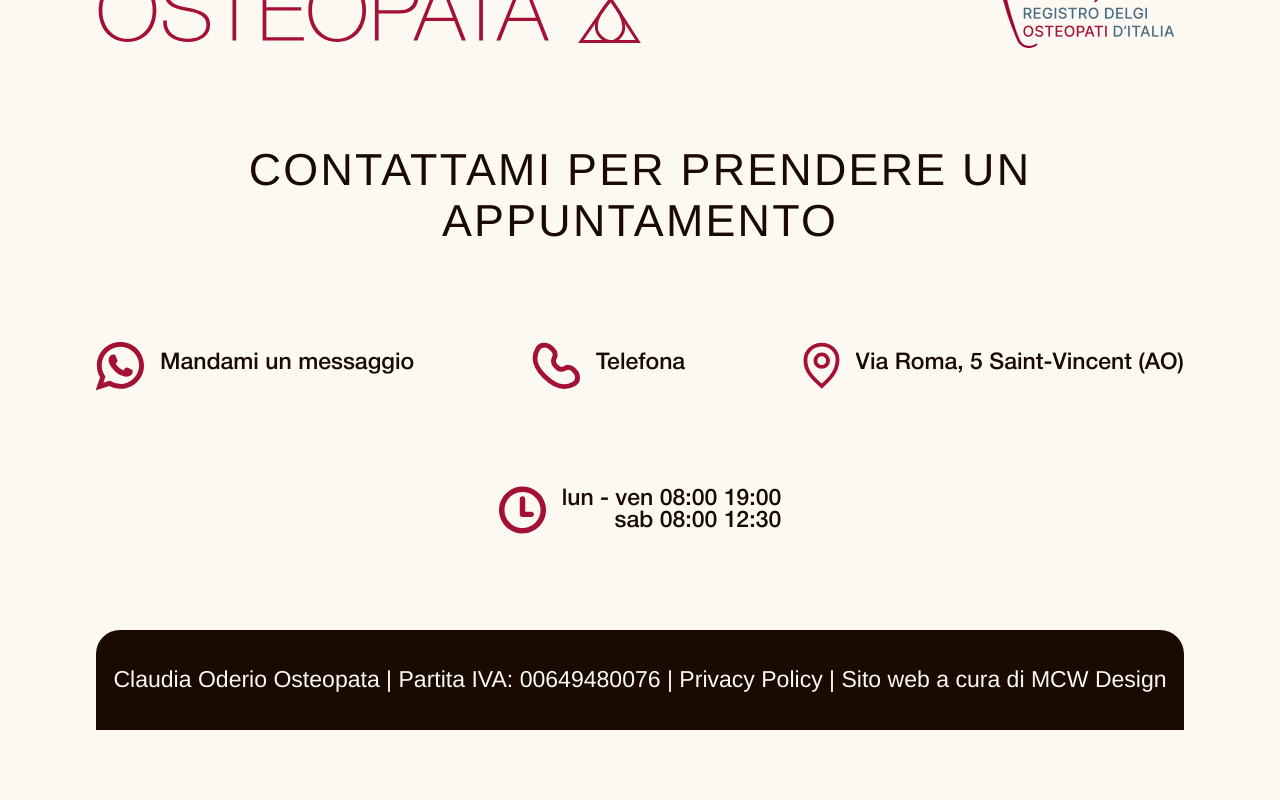
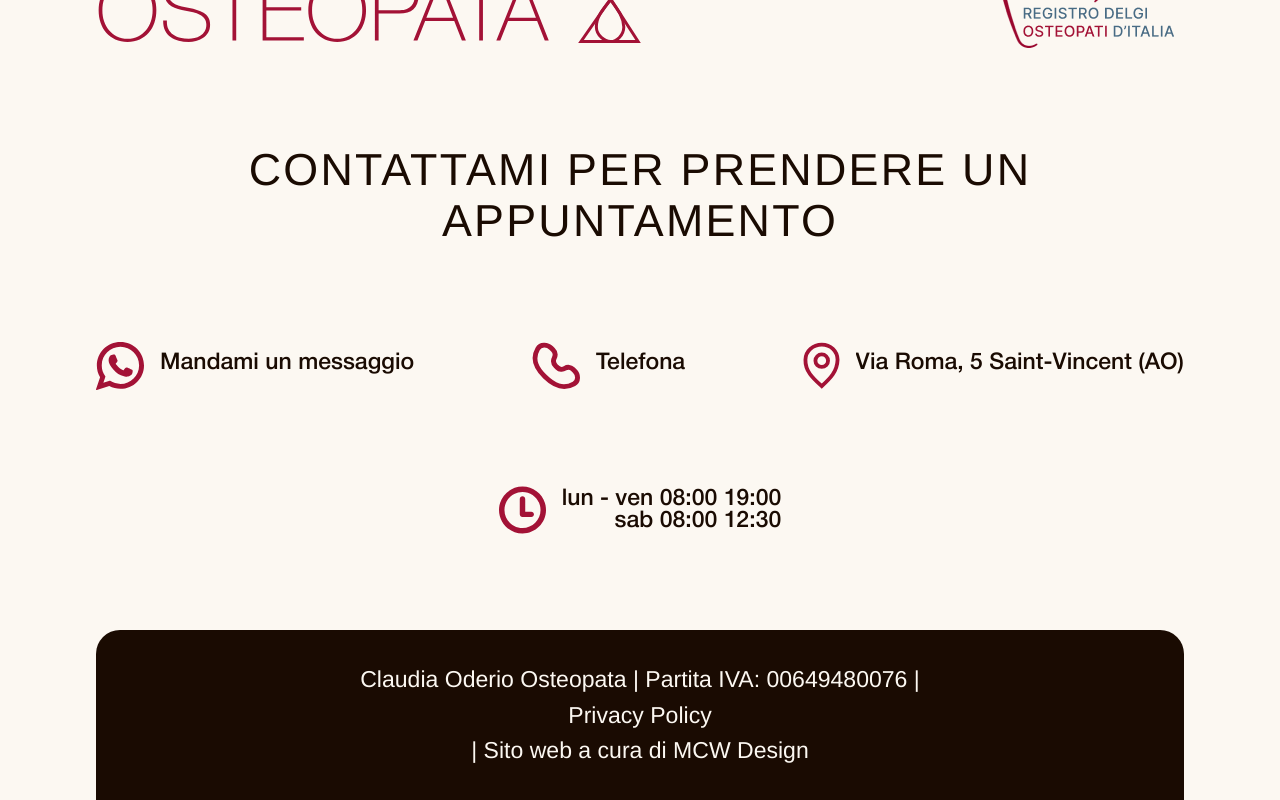
Before and after one commit to mattia-camusso/claudia-oderio, a Nuxt app: page / in a window 1280 px wide. Shown: the part 6103-6903 px from the top of the page. Before the commit the page ends 6833 px from the top, so only its background shows below. Built offline with nearby package versions, Linux system fonts and the light colour scheme.

Commit message:
privacy2

```diff
--- a/components/Landing.vue
+++ b/components/Landing.vue
@@ -241,7 +241,10 @@
     <div class="bg-c-2 rounded-t-3xl flex items-center justify-center">
       <span
         class=" text-center text-c-1 text-style-4 py-6 px-4 leading-[1.525] md:py-8"
-        >Claudia Oderio Osteopata | Partita IVA: 00649480076 | <a href="/privacy">Privacy Policy</a> | Sito web a cura di <a href="https://mcwdesign.it" target="_blank">MCW Design</a></span
+        >Claudia Oderio Osteopata | Partita IVA: 00649480076 |
+        <a class="md:hidden" href="/informativa-privacy.pdf" download="Informativa Privacy">Informativa Privcy</a>
+        <a class="hidden md:block" href="/privacy">Privacy Policy</a>
+         | Sito web a cura di <a href="https://mcwdesign.it" target="_blank">MCW Design</a></span
       >
     </div>
   </footer>
```
